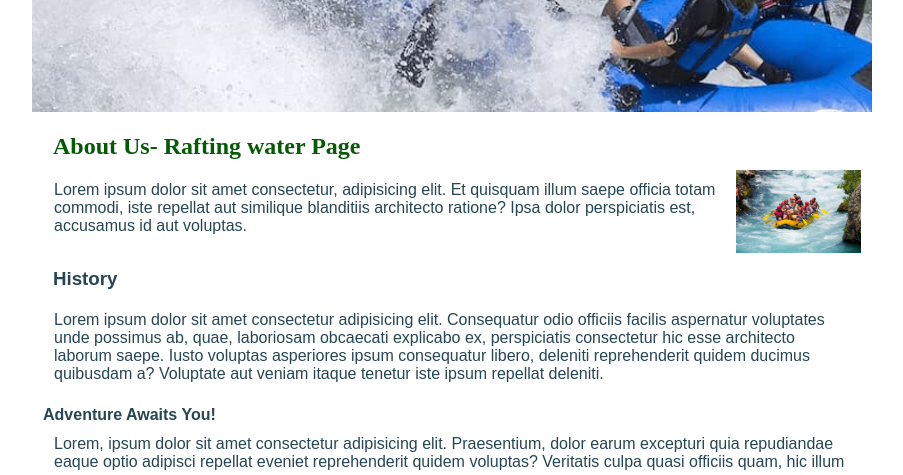
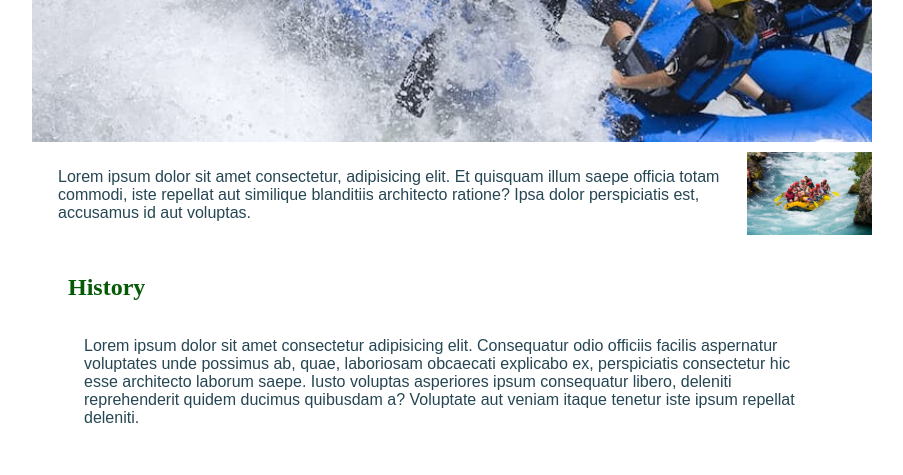
Before and after one commit to Anita-tech9/wdd130, a plain HTML site: page wwr/about.html in a window 1280 px wide. Shown: the part 690-1165 px from the top of the page, without its empty margins (188-1091 px from the left). Drawn offline with Linux system fonts and the light colour scheme.

Commit message:
about.html

```diff
--- a/wwr/about.html
+++ b/wwr/about.html
@@ -27,7 +27,6 @@
             <img src="images/hero(1).jpg" alt="Hero Image">
             <h1>Rafting Company Name</h1>
             <article>
-                <h2>About Us- Rafting water Page</h2>
                 <img src="images/hero-article.jpg" alt="Hero Article Image">
                 <p>Lorem ipsum dolor sit amet consectetur, adipisicing elit. Et quisquam illum saepe officia totam
                     commodi, iste repellat aut similique blanditiis architecto ratione? Ipsa dolor perspiciatis est,
@@ -35,14 +34,14 @@
             </article>
         </div>
         <section>
-            <h3>History</h3>
+            <h2>History</h2>
             <p>Lorem ipsum dolor sit amet consectetur adipisicing elit. Consequatur odio officiis facilis aspernatur
                 voluptates unde possimus ab, quae, laboriosam obcaecati explicabo ex, perspiciatis consectetur hic esse
                 architecto laborum saepe. Iusto voluptas asperiores ipsum consequatur libero, deleniti reprehenderit
                 quidem ducimus quibusdam a? Voluptate aut veniam itaque tenetur iste ipsum repellat deleniti.</p>
         </section>
         <section>
-            <h4>Adventure Awaits You!</h4>
+            <h2>Adventure Awaits You!</h2>
             <p>Lorem, ipsum dolor sit amet consectetur adipisicing elit. Praesentium, dolor earum excepturi quia
                 repudiandae eaque optio adipisci repellat eveniet reprehenderit quidem voluptas? Veritatis culpa quasi
                 officiis quam, hic illum numquam.</p>
--- a/wwr/styles/rafting.css
+++ b/wwr/styles/rafting.css
@@ -1,6 +1,6 @@
 :root {
     --primary-color: #055a05; /* forest green */
-    --secondary-color: #f4a261; /*warm sand */
+    --secondary-color: #B97375; /*warm sand */
     --accent1-color: #264653; /* dark slate blue */
     --accent2-color: #e9c46a; /* light golden yellow */
     --heading-font: "Times New Roman", "Georgia", serif;
@@ -34,10 +34,12 @@ h1, h2 {
     color: var(--primary-color);
 }
 
-nav, p, section, article {
+nav, p, section {
     margin: 10px;
-    padding: 1px;
+    padding: 16px;
+
 }
+
 
 .socialmedia a {
     text-decoration: none;
@@ -66,6 +68,7 @@ h1 {
 .hero article img {
     float: right;
     width: 125px;
+    position: relative;
 }
 
 h2, h3{
```
